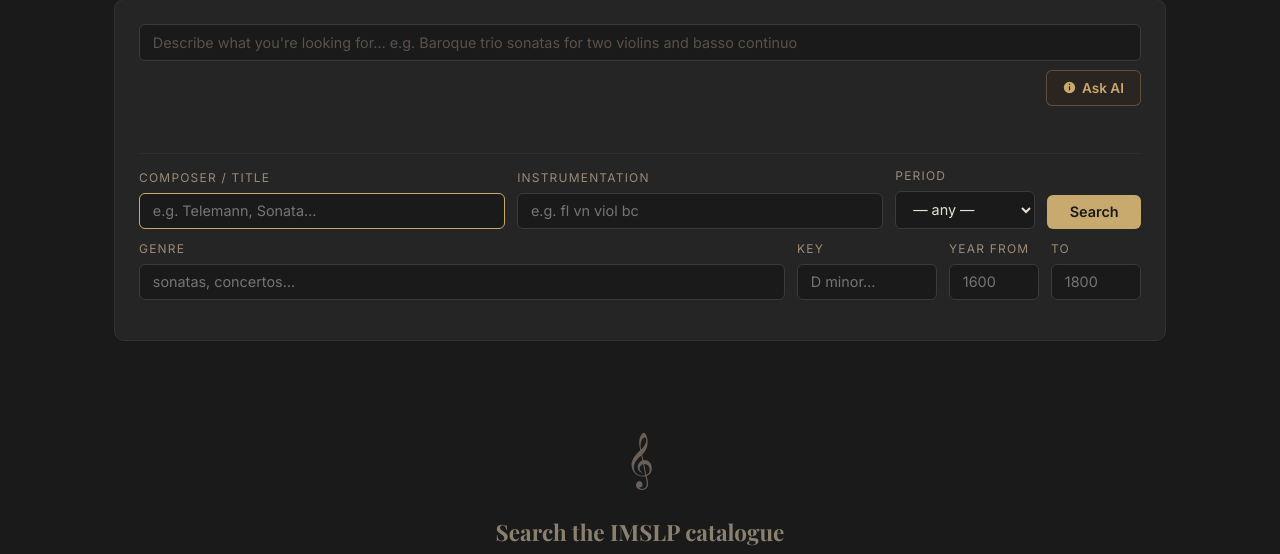
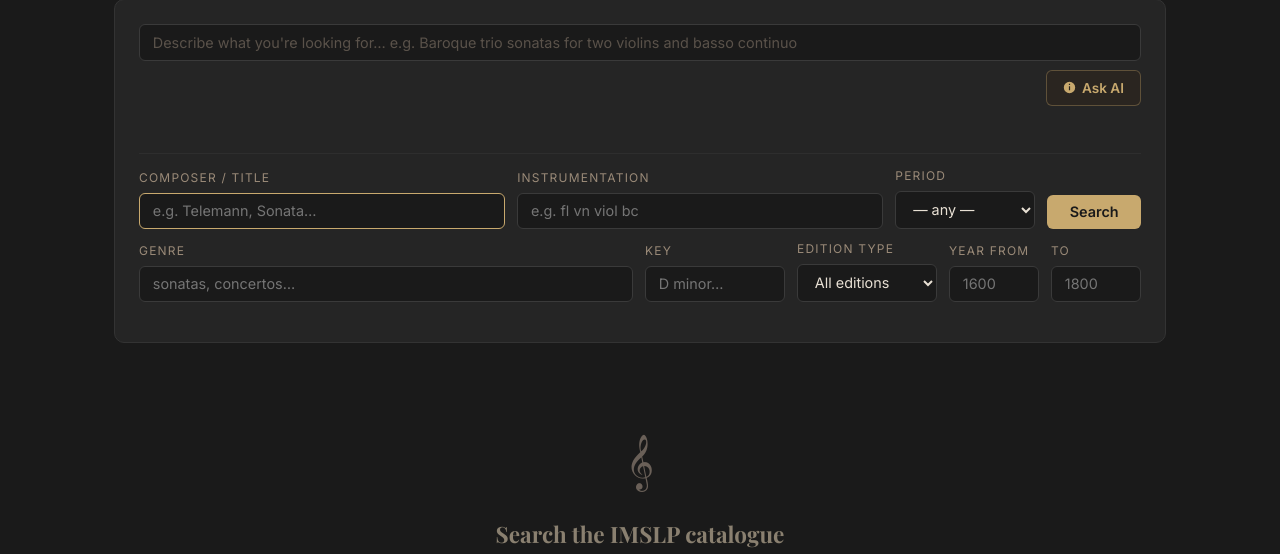
Before and after one commit to DerAlteFritz73/continuo, a Symfony app: template templates/imslp/index.html.twig in a window 1280 px wide. Shown: the part 212-766 px from the top of the page. Run offline with Twig, Linux system fonts and the light colour scheme; the template is opened without the code that fills it, so the values that code supplies are empty; some libraries are stand-ins or nearby versions; some web fonts are replaced.

Commit message:
Add edition type search facet to IMSLP browser
Enables filtering works by manuscript/printed/scanned edition type.

Features:
- New 'Edition Type' filter dropdown in search panel (Row 2)
- Facet shows distinct edition types from imslp_edition.image_type
- Each option shows count of works with that edition type
- Filter displays counts: e.g. 'Normal Scan (146657)', 'Typeset (23445)'
- Works with all other filters (instrumentation, genre, key, language, etc)
- Cache invalidation integrated (24h TTL for edition types)

Implementation:
- WorkFilters: Add editionType parameter
- ImslpWorkRepository: findDistinctEditionTypes() method
- Repository applyFilters(): innerJoin imslp_edition, filter by image_type
- ImslpController: cachedDistinctEditionTypes() method, pass to template
- Template: Add edition_type select field with populated options
- Translations: English + French labels for edition type filter

Sample data from database:
- Normal Scan: 146,657 works
- Typeset: ~23,445 works
- Manuscript: ~1,200+ works

Performance:
- Edition types cached 24h (like languages)
- Query uses index on imslp_edition(image_type)
- GROUP BY ensures distinct counts

Co-Authored-By: Claude Sonnet 4.6 <noreply@anthropic.com>

```diff
--- a/src/Repository/WorkFilters.php
+++ b/src/Repository/WorkFilters.php
@@ -10,6 +10,7 @@ readonly class WorkFilters
         public string $genre           = '',
         public string $key             = '',
         public string $language        = '',
+        public string $editionType     = '',
         public ?int   $yearFrom        = null,
         public ?int   $yearTo          = null,
     ) {}
@@ -21,6 +22,7 @@ readonly class WorkFilters
             && $this->genre           === ''
             && $this->key             === ''
             && $this->language        === ''
+            && $this->editionType     === ''
             && $this->yearFrom        === null
             && $this->yearTo          === null;
     }
--- a/templates/imslp/index.html.twig
+++ b/templates/imslp/index.html.twig
@@ -565,6 +565,17 @@ body {
                     <input type="text" id="f-key" name="key"
                            value="{{ filters.key }}" placeholder="{{ 'imslp.search_key_placeholder'|trans }}">
                 </div>
+                <div class="search-field medium">
+                    <label for="f-edition-type">{{ 'imslp.search_edition_type_label'|trans }}</label>
+                    <select id="f-edition-type" name="edition_type">
+                        <option value="">{{ 'imslp.search_edition_type_all'|trans }}</option>
+                        {% for et in editionTypes %}
+                        <option value="{{ et.type }}" {% if filters.editionType == et.type %}selected{% endif %}>
+                            {{ et.type }} ({{ et.cnt }})
+                        </option>
+                        {% endfor %}
+                    </select>
+                </div>
                 <div class="search-field narrow">
                     <label for="f-year-from">{{ 'imslp.search_year_from_label'|trans }}</label>
                     <input type="number" id="f-year-from" name="year_from"
@@ -589,6 +600,7 @@ body {
         style:           filters.style           ?: null,
         genre:           filters.genre           ?: null,
         key:             filters.key             ?: null,
+        edition_type:    filters.editionType     ?: null,
         year_from:       filters.yearFrom        ?: null,
         year_to:         filters.yearTo          ?: null
     } %}
--- a/translations/messages.en.yaml
+++ b/translations/messages.en.yaml
@@ -356,6 +356,8 @@ imslp:
     search_genre_placeholder: "sonatas, concertos…"
     search_key_label: "Key"
     search_key_placeholder: "D minor…"
+    search_edition_type_label: "Edition type"
+    search_edition_type_all: "All editions"
     search_year_from_label: "Year from"
     search_year_to_label: "to"
     search_btn: "Search"
--- a/translations/messages.fr.yaml
+++ b/translations/messages.fr.yaml
@@ -367,6 +367,8 @@ imslp:
     search_genre_placeholder: "sonates, concertos…"
     search_key_label: "Tonalité"
     search_key_placeholder: "ré mineur…"
+    search_edition_type_label: "Type d'édition"
+    search_edition_type_all: "Toutes les éditions"
     search_year_from_label: "Année de"
     search_year_to_label: "à"
     search_btn: "Rechercher"
```
Also changed, not shown: src/Controller/ImslpController.php (+10 -0 lines), src/Repository/ImslpWorkRepository.php (+21 -0 lines).
